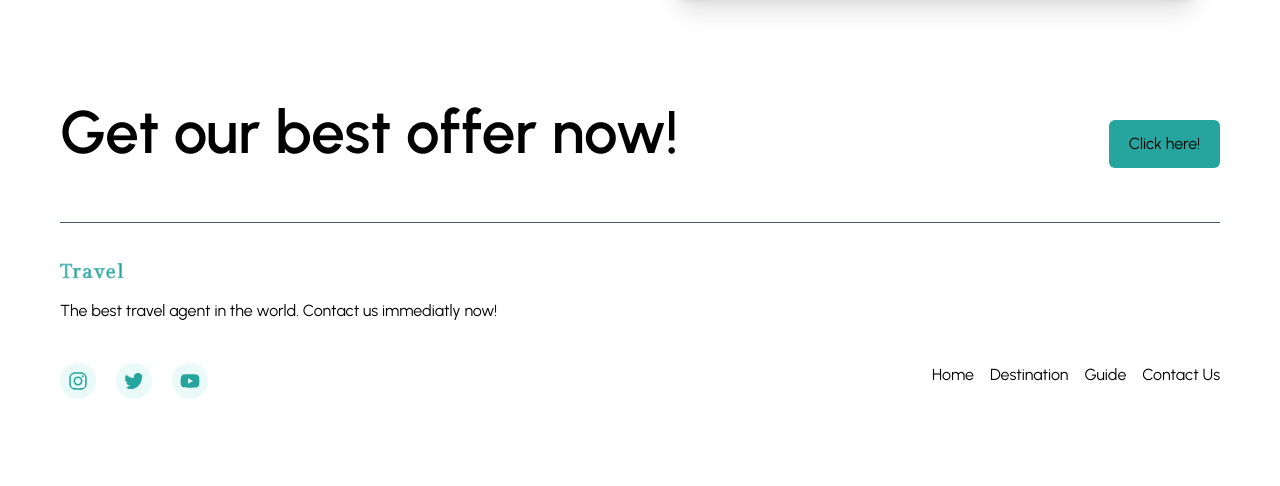
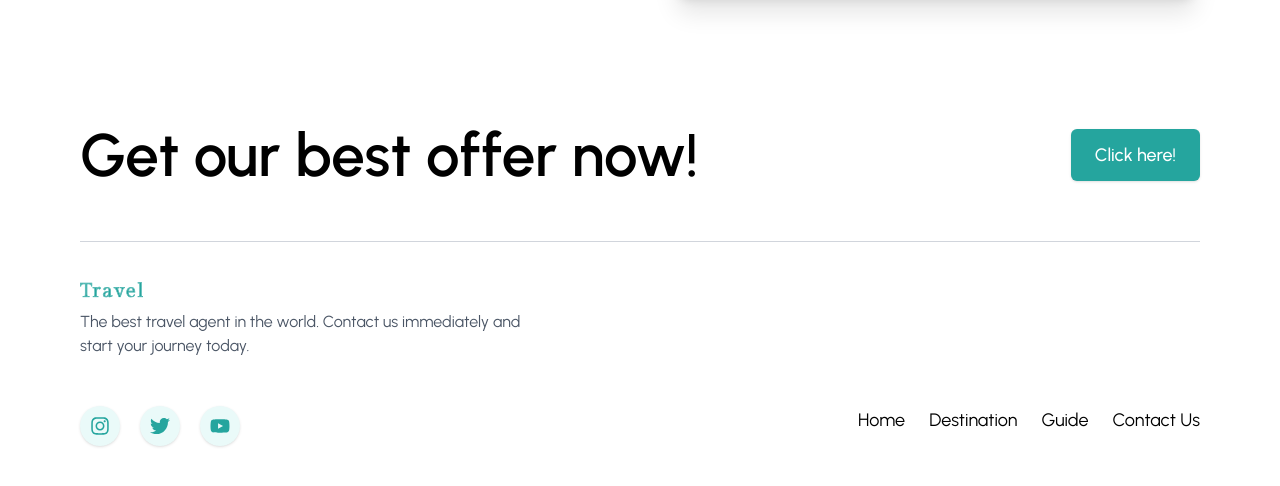
Before and after one commit to Jchosenn/Travel-With-Us, a React (Vite) app: page / in a window 1280 px wide. Shown: the part 2700-3186 px from the top of the page. Before the commit the page ends 3159 px from the top, so only its background shows below. Built offline with nearby package versions, Linux system fonts and the light colour scheme; a web font is replaced by a local one.

Commit message:
feat: footer section revamp

```diff
--- a/src/components/footer.jsx
+++ b/src/components/footer.jsx
@@ -1,42 +1,90 @@
-import React from 'react'
-import { Link } from 'react-router-dom'
-import logo from "../assets/Images/Travel.svg"
-import { FaInstagram, FaTwitter, FaYoutube } from 'react-icons/fa'
+import { Link } from "react-router-dom";
+import { motion } from "framer-motion";
+import logo from "../assets/Images/Travel.svg";
+import { FaInstagram, FaTwitter, FaYoutube } from "react-icons/fa";
 
 export const Footer = () => {
-    const Links = [
-        {name:"Home",
-         path: '/'
-        },
-    ]
+  const navLinks = ["Home", "Destination", "Guide", "Contact Us"];
+
   return (
-    <div className='py-10 px-6 md:px-8 lg:px-15 flex flex-col gap-9 font-urbanist'>
-        <div className='space-y-6 md:flex items-center justify-between'>
-        <p className='text-[32px] md:text-5xl lg:text-6xl font-semibold'>Get our best offer now!</p>
-        <Link
-        to='/'
-        className='bg-[#25A59E] rounded-md py-3 cursor-pointer px-5'
-        >
-        <button>Click here!</button>
+    <div className="py-14 px-6 md:px-10 lg:px-20 font-urbanist">
+
+      {/* CTA Section */}
+      <motion.div
+        initial={{ opacity: 0, y: 40 }}
+        whileInView={{ opacity: 1, y: 0 }}
+        transition={{ duration: 0.7, ease: "easeOut" }}
+        className="flex flex-col md:flex-row items-start md:items-center justify-between gap-6"
+      >
+        <h2 className="text-[32px] md:text-5xl lg:text-6xl font-semibold leading-tight">
+          Get our best offer now!
+        </h2>
+
+        <Link to="/">
+          <motion.button
+            whileHover={{ scale: 1.07 }}
+            whileTap={{ scale: 0.95 }}
+            className="bg-[#25A59E] text-white rounded-md py-3 px-6 text-lg font-medium shadow-sm hover:shadow-lg transition"
+          >
+            Click here!
+          </motion.button>
         </Link>
-            </div>
-        <div className='border-t-gray-600 border-t pt-10 space-y-5'>
-            <img src={logo} alt=" Travel Logo" className='w-16' />
-            <p>The best travel agent in the world. Contact us immediatly now!</p>
-            <div className='flex py-5 flex-col gap-6 md:flex-row md:justify-between'>
-                <div className='flex gap-5'>
-                <FaInstagram className='w-9 rounded-full p-2 text-[#25A59E] text-2xl bg-[#EAFAF9] h-9'/>
-                <FaTwitter className='w-9 rounded-full p-2 text-[#25A59E] text-2xl bg-[#EAFAF9] h-9'/>
-                <FaYoutube className='w-9 rounded-full p-2 text-[#25A59E] text-2xl bg-[#EAFAF9] h-9'/>
-                </div>
-                <div className='flex gap-4 justify-between'>
-                <p>Home</p>
-                <p>Destination</p>
-                <p>Guide</p>
-                <p>Contact Us</p>
-                </div>
-            </div>
+      </motion.div>
+
+      {/* Divider */}
+      <div className="border-t border-gray-300 dark:border-gray-700 mt-12 pt-10" />
+
+      {/* Footer content */}
+      <motion.div
+        initial={{ opacity: 0, y: 50 }}
+        whileInView={{ opacity: 1, y: 0 }}
+        transition={{ duration: 0.7, ease: "easeOut", delay: 0.15 }}
+        className="space-y-8"
+      >
+        {/* Logo + Text */}
+        <div className="space-y-3">
+          <img src={logo} alt="Travel Logo" className="w-16" />
+          <p className="text-gray-600 dark:text-gray-300 max-w-md">
+            The best travel agent in the world. Contact us immediately and start your journey today.
+          </p>
         </div>
+
+        {/* Bottom row: Socials + Navigation */}
+        <div className="flex flex-col md:flex-row md:justify-between gap-10 pt-4">
+
+          {/* Social Icons */}
+          <div className="flex gap-5">
+            {[FaInstagram, FaTwitter, FaYoutube].map((Icon, index) => (
+              <motion.div
+                key={index}
+                whileHover={{ scale: 1.15, rotate: 5 }}
+                whileTap={{ scale: 0.9 }}
+                className="w-10 h-10 bg-[#EAFAF9] text-[#25A59E] rounded-full flex items-center justify-center shadow-sm cursor-pointer"
+              >
+                <Icon className="text-xl" />
+              </motion.div>
+            ))}
+          </div>
+
+          {/* Footer Navigation */}
+          <motion.div
+            initial={{ opacity: 0 }}
+            whileInView={{ opacity: 1 }}
+            transition={{ delay: 0.4 }}
+            className="flex gap-6 text-lg"
+          >
+            {navLinks.map((link, index) => (
+              <motion.p
+                key={index}
+                whileHover={{ x: 4, opacity: 0.7 }}
+                className="cursor-pointer transition"
+              >
+                {link}
+              </motion.p>
+            ))}
+          </motion.div>
+        </div>
+      </motion.div>
     </div>
-  )
-}
+  );
+};
```
